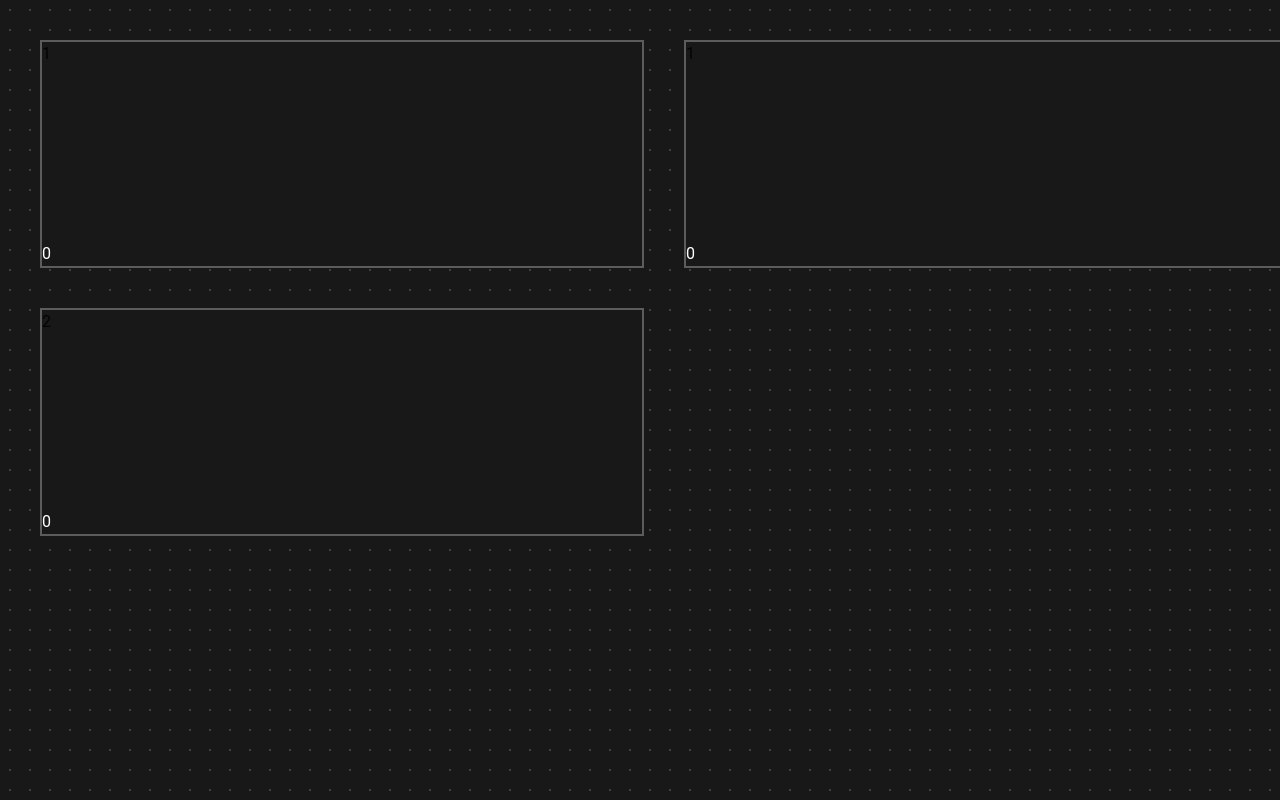
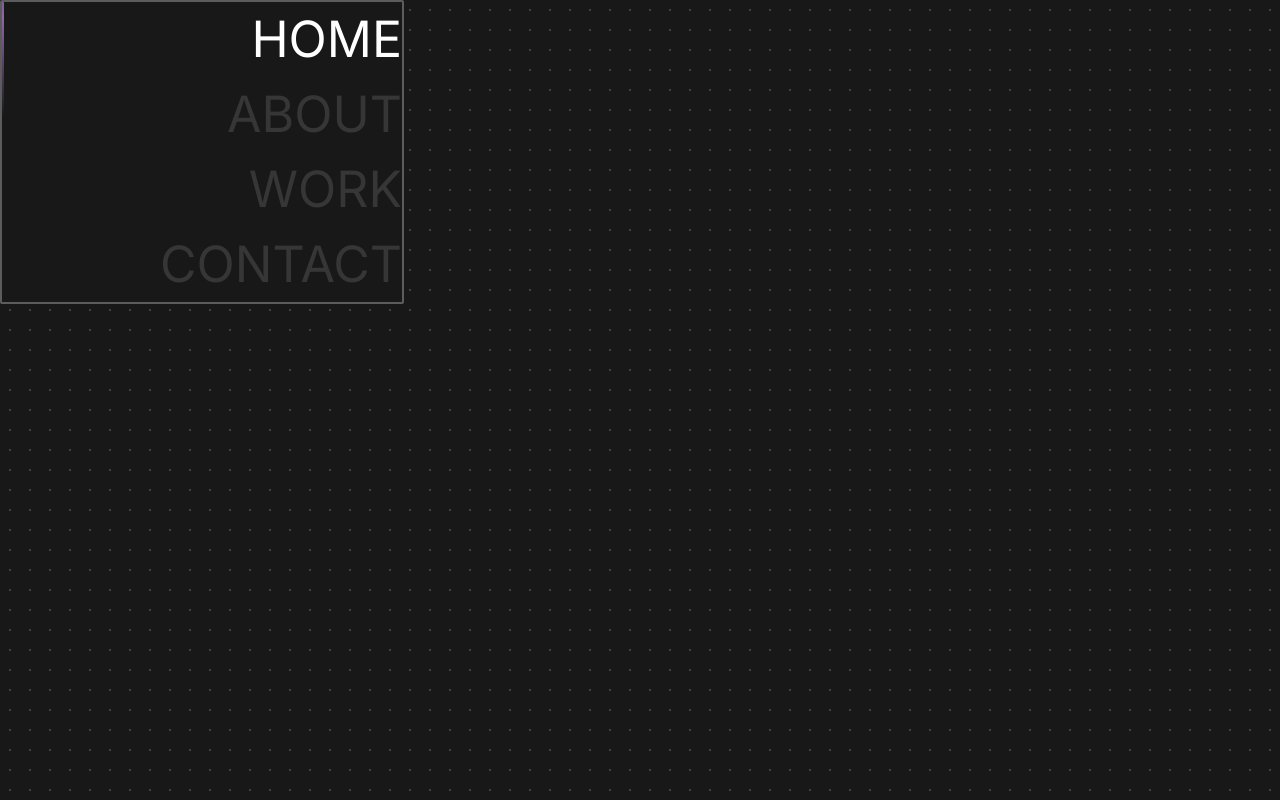
Before and after one commit to teykamp/homepage-2, a Vue app: page / in a window 1280 px wide. Built offline with nearby package versions, Linux system fonts and the light colour scheme.

Commit message:
mostly acceptable hover effect

```diff
--- a/src/components/CardAnimationWrapper.vue
+++ b/src/components/CardAnimationWrapper.vue
@@ -4,7 +4,7 @@
       @mouseenter="showHover = true"
       @mouseleave="showHover = false"
       @mousemove="handleMouseMove"
-      class="card text-white"
+      class="card text-white rounded-sm"
       :style="{
         overflow: 'hidden',
         position: 'relative',
@@ -24,7 +24,6 @@
       }"
       ></div>
     <slot name="card-content"></slot>
-    {{ mouseY }}
     </v-sheet>
   </div>
 </template>
--- /dev/null
+++ b/src/components/NavCard.vue
@@ -0,0 +1,78 @@
+<template>
+  <div
+    ref="container"
+    :style="{
+      background: '#181818',
+      width: '400px',
+    }"
+  >
+    <div
+      v-for="(route, index) in routes"
+      :key="index"
+      @mouseenter="hoverIndex = index"
+      @mouseleave="hoverIndex = -1"
+      class="text-uppercase route-link"
+      :style="{
+        // 'font-style': route.name === currentRoute.name ? '' : 'italic',
+        'color': route.name === currentRoute.name ? 'white' : '#363636',
+        // 'font-weight': hoverIndex === index ? '' : 'light',
+        display: 'block',
+        'text-align': 'right',
+        'transition-duration': '300ms',
+        'transition-timing-function': 'ease-out',
+        'font-size': '50px',
+        'font-family': 'Inter',
+      }"
+    >
+    <!-- <div
+      class="background-box"
+      :style="{
+        position: 'absolute',
+        background: 'white',
+        height: '100px',
+      }"
+    ></div> -->
+    {{ route.name }}
+    </div>
+  </div>
+</template>
+
+<script setup lang="ts">
+import { ref, onMounted, computed } from 'vue'
+import { useRouter } from 'vue-router'
+
+const router = useRouter()
+const routes = ref(router.options.routes)
+const currentRoute = ref(router.currentRoute)
+const hoverIndex = ref(-1)
+
+const container = ref(null)
+
+const containerWidth = ref(null)
+onMounted(() => {
+  containerWidth.value = container.value.clientWidth
+})
+
+const hoverSpacing = computed(() => {
+  // works for work/home perfectly, not so good for rest
+  // can also have orange arrow
+  if (hoverIndex.value === -1) return ''
+  const lengthOfRouterLink = routes.value[hoverIndex.value].name.length
+  const letterSpacing = (containerWidth.value - lengthOfRouterLink * 37.5) / (lengthOfRouterLink - 1)
+  return `${letterSpacing}px`
+})
+
+</script>
+
+<style scoped>
+@import url('https://fonts.googleapis.com/css2?family=Inter:wght@100;200;300;400;500;600;700;800;900&display=swap');
+.route-link:hover {
+  letter-spacing: v-bind(hoverSpacing);
+  margin-right: calc(v-bind(hoverSpacing) * -1);
+  cursor: pointer;
+}
+/*
+.background-box:parent.hover {
+  width: 100%;
+} */
+</style>
--- a/src/router/index.ts
+++ b/src/router/index.ts
@@ -1,5 +1,6 @@
 import { createRouter, createWebHistory } from 'vue-router'
 import HomeView from '../views/HomeView.vue'
+import AboutView from '../views/AboutView.vue'
 
 const router = createRouter({
   history: createWebHistory(import.meta.env.BASE_URL),
@@ -9,6 +10,21 @@ const router = createRouter({
       name: 'home',
       component: HomeView
     },
+    {
+      path: '/',
+      name: 'about',
+      component: AboutView
+    },
+    {
+      path: '/',
+      name: 'work',
+      component: HomeView
+    },
+    {
+      path: '/',
+      name: 'contact',
+      component: AboutView
+    },
   ]
 })
 
--- a/src/views/HomeView.vue
+++ b/src/views/HomeView.vue
@@ -1,51 +1,15 @@
 <template>
   <div>
 
-    <div class="d-flex">
-      <CardAnimationWrapper
-        :format="{
-          borderAnimation: true,
-          border: true,
-          hoverEffect: true
-        }"
-        class="mt-10 ml-10"
-      >
-        <template #card-content>
-          <v-sheet style="height: 200px; width: 600px; background: #181818;">
-
-      1
-          </v-sheet>
-        </template>
-      </CardAnimationWrapper>
-      <CardAnimationWrapper
-        :format="{
-          borderAnimation: true,
-          border: true,
-          hoverEffect: true
-        }"
-        class="mt-10 ml-10"
-      >
-        <template #card-content>
-          <v-sheet style="height: 200px; width: 600px; background: #181818;">
-            1
-
-          </v-sheet>
-        </template>
-      </CardAnimationWrapper>
-    </div>
     <CardAnimationWrapper
       :format="{
         borderAnimation: true,
         border: true,
-        hoverEffect: true
+        hoverEffect: false
       }"
-      class="mt-10 ml-10"
     >
       <template #card-content>
-        <v-sheet style="height: 200px; width: 600px; background: #181818;">
-
-2
-        </v-sheet>
+        <NavCardVue />
       </template>
     </CardAnimationWrapper>
 
@@ -54,4 +18,5 @@
 
 <script setup lang="ts">
 import CardAnimationWrapper from '../components/CardAnimationWrapper.vue';
+import NavCardVue from '../components/NavCard.vue';
 </script>
```
